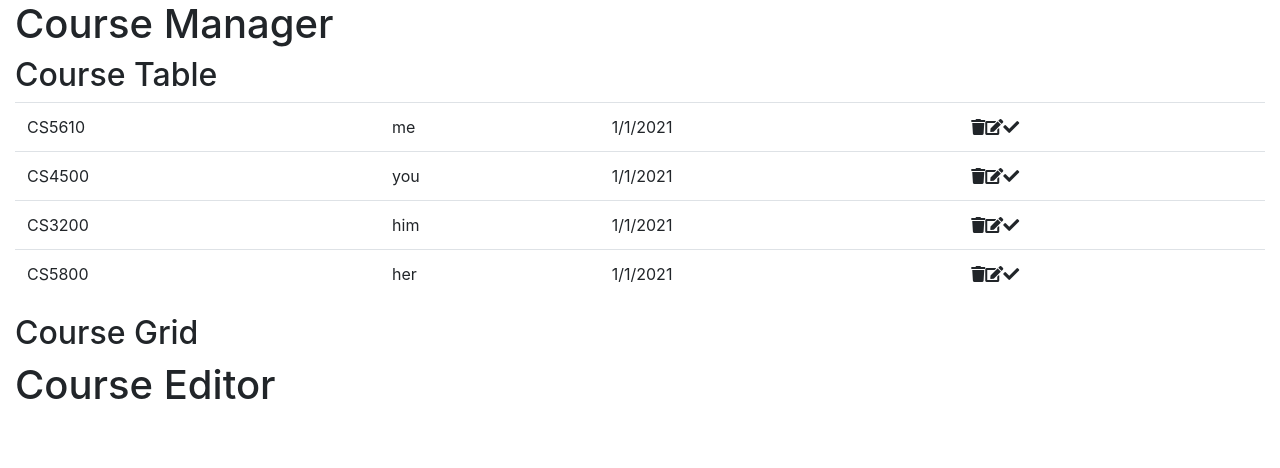
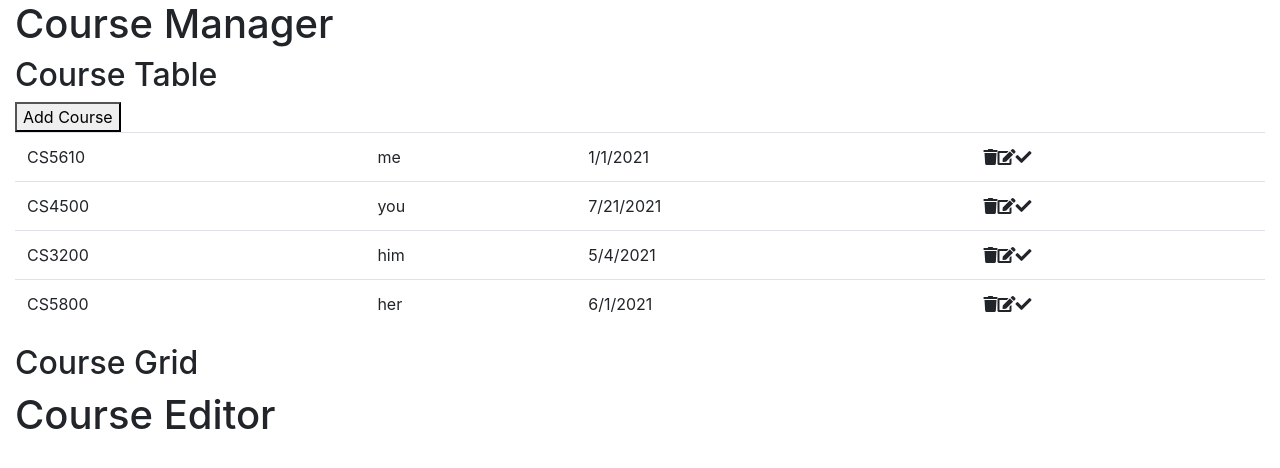
Before and after one commit to leorafink/CS5610-WebDev-sp21-client-react, a React (Create React App) app: page / in a window 1280 px wide. Shown: the top 468 px of the page. Built offline with nearby package versions, Linux system fonts and the light colour scheme.

Commit message:
add course button

```diff
--- a/src/components/course-manager.js
+++ b/src/components/course-manager.js
@@ -3,12 +3,20 @@ import CourseTable from "./course-table";
 import CourseGrid from "./course-grid";
 
 class CourseManager extends React.Component {
+    state = {
+        courses: [
+            {title: "CS5610", owner: "me", lastModified: "1/1/2021"},
+            {title: "CS4500", owner: "you", lastModified: "7/21/2021"},
+            {title: "CS3200", owner: "him", lastModified: "5/4/2021"},
+            {title: "CS5800", owner: "her", lastModified: "6/1/2021"}
+        ]
+    }
     render() {
         return (
             <div>
                 <h1>Course Manager</h1>
-                <CourseTable/>
-                <CourseGrid/>
+                <CourseTable courses={this.state.courses}/>
+                <CourseGrid courses={this.state.courses}/>
             </div>
         )
     }
--- a/src/components/course-row.js
+++ b/src/components/course-row.js
@@ -1,10 +1,10 @@
 import React from "react";
 
-const CourseRow = ({title, owner}) =>
+const CourseRow = ({course}) =>
     <tr>
-        <td>{title}</td>
-        <td>{owner}</td>
-        <td>1/1/2021</td>
+        <td>{course.title}</td>
+        <td>{course.owner}</td>
+        <td>{course.lastModified}</td>
         <td>
             <i className="fas fa-trash"></i>
             <i className="fas fa-edit"></i>
--- a/src/components/course-table.js
+++ b/src/components/course-table.js
@@ -3,27 +3,48 @@ import CourseRow from "./course-row";
 
 export default class CourseTable extends
     React.Component {
-    courses = [
+    state = {
+        courses: [
+            {title: "CS5610", owner: "me", lastModified: "1/1/2021"},
+            {title: "CS4500", owner: "you", lastModified: "7/21/2021"},
+            {title: "CS3200", owner: "him", lastModified: "5/4/2021"},
+            {title: "CS5800", owner: "her", lastModified: "6/1/2021"}
+        ]
+    }
+    /*courses = [
         {title: "CS5610", owner: "me", lastModified: "1/1/2021"},
         {title: "CS4500", owner: "you", lastModified: "7/21/2021"},
         {title: "CS3200", owner: "him", lastModified: "5/4/2021"},
         {title: "CS5800", owner: "her", lastModified: "6/1/2021"}
-    ]
+    ]*/
+
+    addCourse = () => {
+        const newCourse = {
+            title: "New Course",
+            owner: "me",
+            lastModified: "2/12/2021"
+        }
+        this.state.courses.push(newCourse)
+        this.setState(this.state)
+    }
     render() {
         return(
             <div>
                 <h2>Course Table</h2>
+                <button onClick={this.addCourse}>Add Course</button>
                 <table className="table">
                     {/*<CourseRow title="CS5610" owner="me"/>
                     <CourseRow title="CS5800" owner="you"/>
                     <CourseRow title="CS5200" owner="her"/>
                     <CourseRow title="CS4550" owner="him"/>*/}
                     {
-                        this.courses.map(course =>
+                        this.state.courses.map(course =>
                             <CourseRow
-                                title={course.title}
+                                course={course}
+                             /*   title={course.title}
                                 owner={course.owner}
-                                lastModified={course.lastModified}/>)
+                                lastModified={course.lastModified}*/
+                            />)
                     }
                 </table>
             </div>
```
